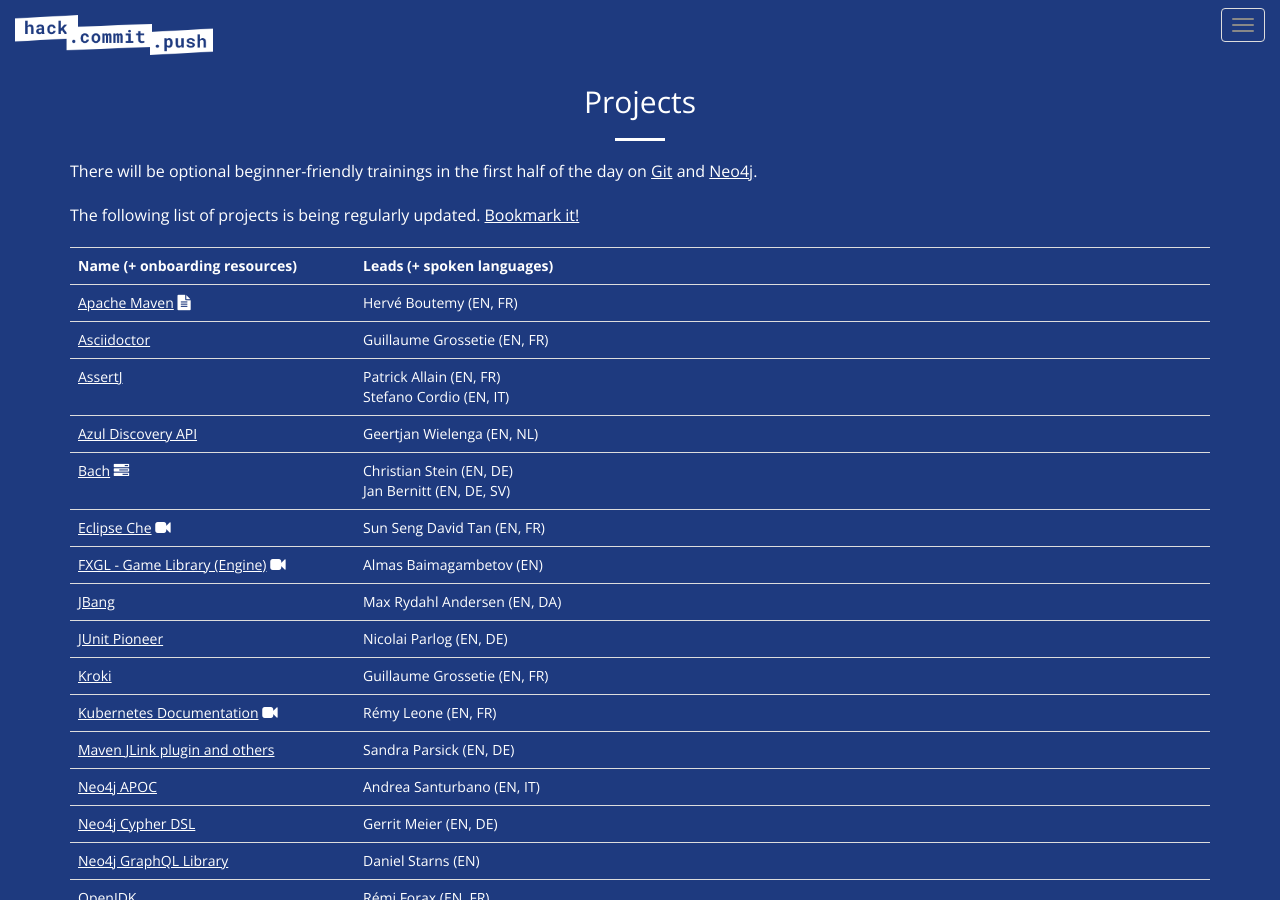
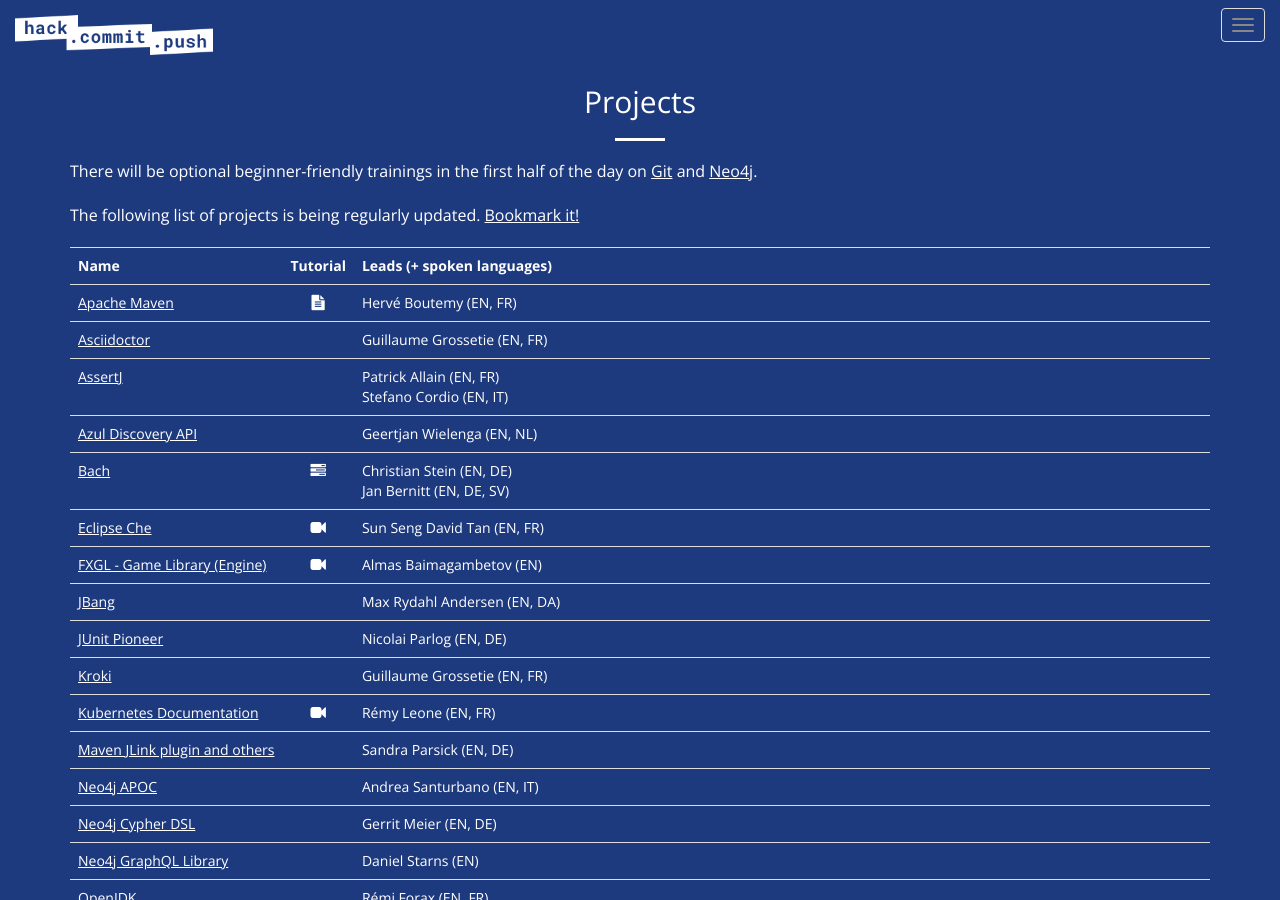
Before and after one commit to hack-commit-push/paris2021, a Jekyll site: the page built from index.html, in a window 1280 px wide and 900 px high, scrolled down 3694 px. Built offline with Jekyll 4.4.1, drawn with Linux system fonts in a browser that asks for light colours.

Commit message:
Extract onboarding resource to its own column
Signed-off-by: Florent Biville <florent.biville@gmail.com>

```diff
--- a/_includes/projects.html
+++ b/_includes/projects.html
@@ -12,17 +12,23 @@
         <p>The following list of projects is being regularly updated. <a href="#projects">Bookmark it!</a></p>
         <table class="table">
             <tr>
-        		<th class="col-md-3">Name (+ onboarding resources)</th>
-        		<th class="col-md">Leads (+ spoken languages)</th>
+                <th class="fit">Name</th>
+                <th class="fit">Tutorial</th>
+                <th>Leads (+ spoken languages)</th>
             </tr>
             {% for project in projects %}
             <tr>
-                <td class="col-md-2" rowspan="{{rowspan}}"><a href="{{project.url}}" rel="noopener" target="_blank">{{project.name | replace: ' ', '&nbsp;'}}</a>
-                {% if project.presentation %} <a rel="noopener" target="_blank" href="{{project.presentation.link}}"><i class="fa fa-{{project.presentation.icon}} project-presentation" aria-hidden="true"></i></a>{% endif %}
+                <td class="fit" rowspan="{{rowspan}}"><a href="{{project.url}}" rel="noopener" target="_blank">{{project.name
+                    | replace: ' ', '&nbsp;'}}</a></td>
+                <td class="fit text-center">{% if project.presentation %} <a rel="noopener" target="_blank"
+                                                                    href="{{project.presentation.link}}"><i
+                        class="fa fa-{{project.presentation.icon}} project-presentation" aria-hidden="true"></i></a>{%
+                    endif %}
                 </td>
-        		<td class="col-md">
+                <td>
                     {% for lead in project.leads %}
-                    {{ lead.name }} ({{ lead.spoken_languages | join: ", "  | replace: ' ', '&nbsp;' | replace: ',&nbsp; ', ', '}}){% if forloop.last == false %}<br />{% endif %}
+                    {{ lead.name }} ({{ lead.spoken_languages | join: ", " | replace: ' ', '&nbsp;' | replace: ',&nbsp;
+                    ', ', '}}){% if forloop.last == false %}<br/>{% endif %}
                     {% endfor %}
                 </td>
             </tr>
--- a/css/main.scss
+++ b/css/main.scss
@@ -53,7 +53,10 @@ hr {
 	}
 }
 
-
+.table td.fit,
+.table th.fit {
+	width: 1%;
+}
 
 section {
 	&, & .text-muted {
```
Lines whose indentation alone changed are shown as unchanged.
